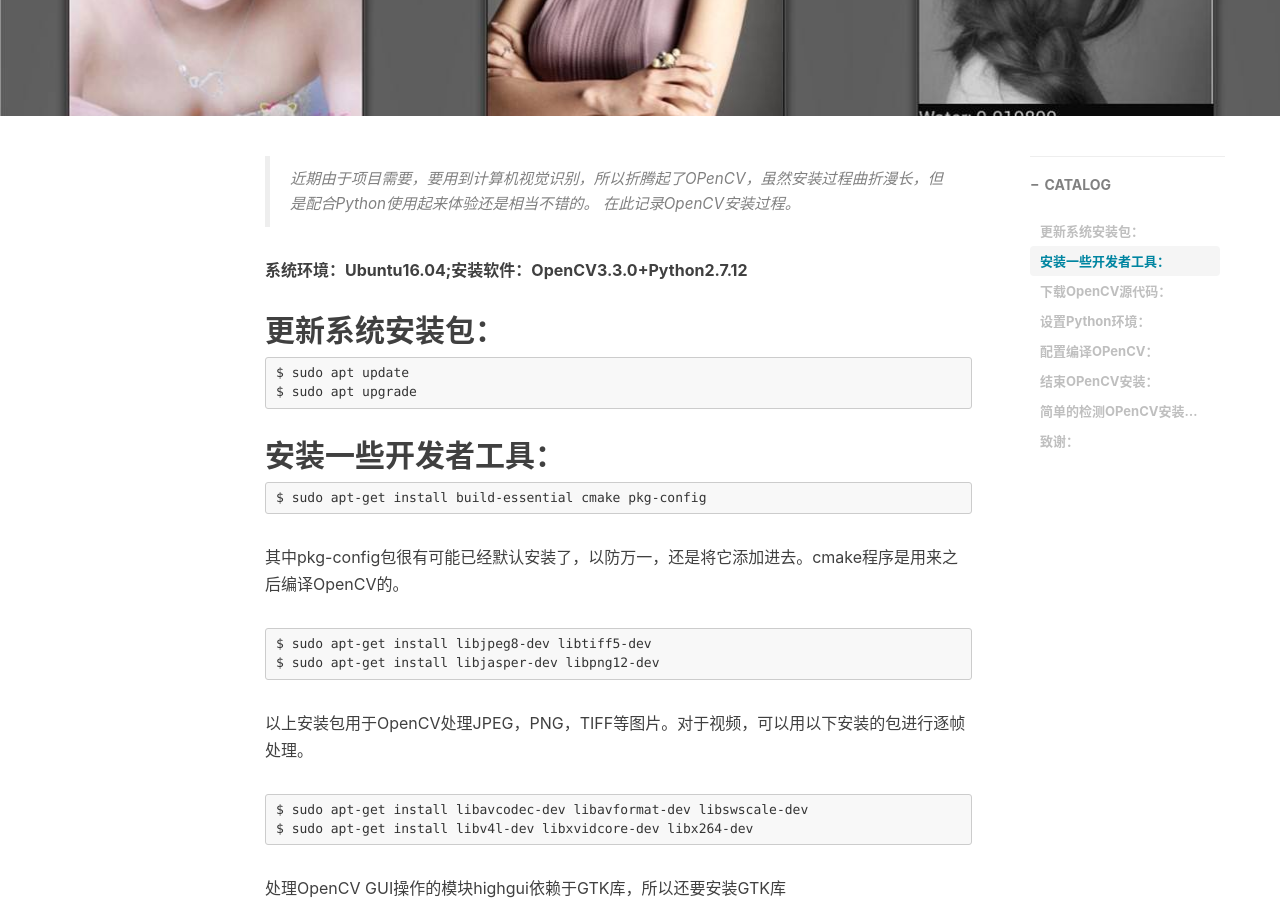
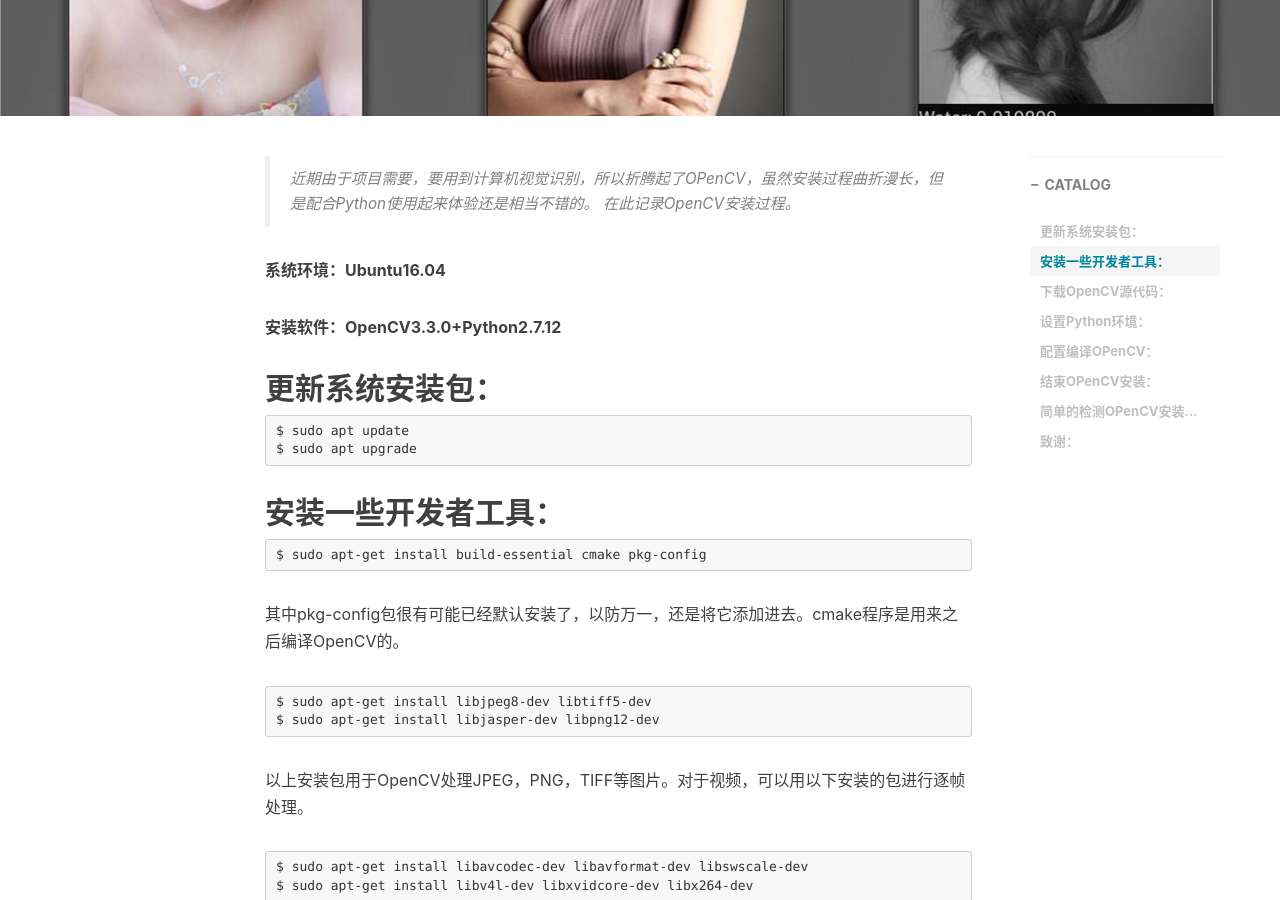
Before and after one commit to simplestory/simplestory.github.io, a Jekyll site: the page built from _posts/2017-10-20-Linux下安装OpenCV.md, in a window 1280 px wide and 900 px high, scrolled down 341 px. Built offline with Jekyll 4.4.1, drawn with Linux system fonts in a browser that asks for light colours; nearby versions of some CDN libraries; comment, search, counter and statistics services are not loaded.

```diff
--- a/_posts/2017-10-20-Linux下安装OpenCV.md
+++ b/_posts/2017-10-20-Linux下安装OpenCV.md
@@ -14,7 +14,9 @@ tags:
 >近期由于项目需要，要用到计算机视觉识别，所以折腾起了OPenCV，虽然安装过程曲折漫长，但是配合Python使用起来体验还是相当不错的。
 在此记录OpenCV安装过程。
 
-**系统环境：Ubuntu16.04;安装软件：OpenCV3.3.0+Python2.7.12**
+**系统环境：Ubuntu16.04**
+
+**安装软件：OpenCV3.3.0+Python2.7.12**
 
 ## 更新系统安装包：
 
```
